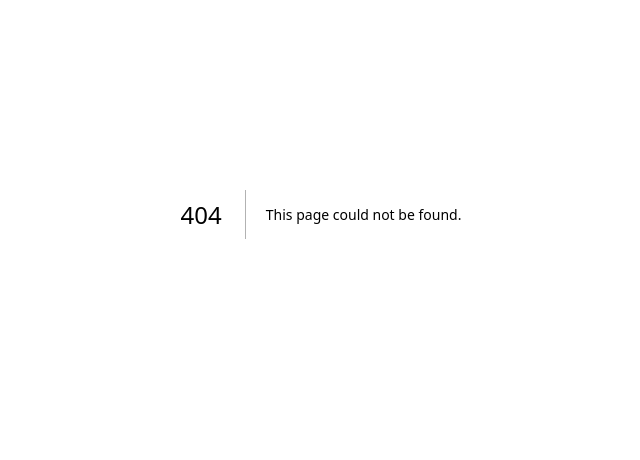
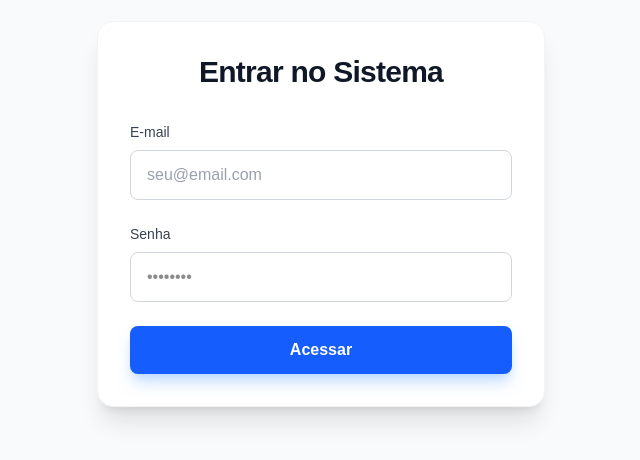
Before and after one commit to samueMatos/aula20261, a Next.js app: page /login in a window 1280 px wide. Before the commit this address had no page. Shown: the part 186-646 px from the top of the page, without its empty margins (319-959 px from the left). Built offline with nearby package versions, Linux system fonts and the light colour scheme.

Commit message:
Context aula 1

```diff
--- /dev/null
+++ b/app/context/AuthContext.tsx
@@ -0,0 +1,48 @@
+'use client'
+import { createContext, ReactNode, useContext, useState } from "react";
+
+export class Usuario{
+    constructor(
+        public codigo: number,
+        public name: string
+    ){}
+}
+
+
+interface AuthContextType{
+    usuario:Usuario | null,
+    token: string | null,
+    login:( usuario: Usuario, token: string) => void,
+    logout:() => void
+}
+
+const AuthContext = createContext<AuthContextType|undefined>(undefined);
+
+export function AuthProvider({children}: {children:ReactNode}){
+    const [usuario,setUsuario] = useState<Usuario | null>(null);
+    const [token,setToken] = useState<string | null>(null);
+
+    const login = (usuario: Usuario, token:string)=>{
+        setUsuario(usuario);
+        setToken(token);
+    }
+    const logout = ()=>{
+        setUsuario(null);
+        setToken(null);
+    }
+
+
+    return(
+        <AuthContext.Provider value={{usuario,token,login,logout}}>
+            {children}
+        </AuthContext.Provider>
+    )
+}
+
+
+export const useAuth = () =>{
+    const context = useContext(AuthContext);
+    if(!context) throw new Error('useAuth deve ser usado dentro do provider!')
+
+    return context;
+}
--- a/app/layout.tsx
+++ b/app/layout.tsx
@@ -3,6 +3,7 @@ import { Geist, Geist_Mono } from "next/font/google";
 import "./globals.css";
 import Header from "./components/Header";
 import Footer from "./components/Footer";
+import { AuthProvider } from "./context/AuthContext";
 
 const geistSans = Geist({
   variable: "--font-geist-sans",
@@ -25,12 +26,13 @@ export default function RootLayout({
   children: React.ReactNode;
 }>) {
   return (
-   <html lang="pt-BR" className="h-full">
-  <body >
+    <html lang="pt-BR" className="h-full">
+      <body >
+        <AuthProvider>
+          {children}
+        </AuthProvider>
 
-            {children}
-
-  </body>
-</html>
+      </body>
+    </html>
   );
 }
--- /dev/null
+++ b/app/login/page.tsx
@@ -0,0 +1,69 @@
+'use client'
+
+import { useRouter } from "next/navigation";
+
+export default function LoginPage() {
+    const router = useRouter();
+
+
+    const handleLogin = async ( formData : FormData) => {
+
+        const email = formData.get("email");
+        const senha = formData.get("senha");
+
+        console.log(`autenticado com email: ${email}`)
+
+        router.push("/home")
+    }
+
+
+    return (
+
+        <div className="min-h-screen flex items-center justify-center bg-gray-50 px-4">
+            <div className="w-full max-w-md bg-white rounded-2xl shadow-xl p-8 border border-gray-100">
+
+                <div className="mb-8 text-center">
+                    <h1 className="text-3xl font-bold text-gray-900 tracking-tight">
+                        Entrar no Sistema
+                    </h1>
+                </div>
+
+                <form action={handleLogin} className="space-y-6">
+
+                    <div className="space-y-2">
+                        <label className="text-sm font-medium text-gray-700 block">
+                            E-mail
+                        </label>
+                        <input
+                            name="email"
+                            type="email"
+                            placeholder="seu@email.com"
+                            className="w-full px-4 py-3 rounded-lg border border-gray-300 focus:ring-2 focus:ring-blue-500 focus:border-blue-500 outline-none transition-all placeholder:text-gray-400"
+                        />
+                    </div>
+
+                    <div className="space-y-2">
+                        <div className="flex items-center justify-between">
+                            <label className="text-sm font-medium text-gray-700 block">
+                                Senha
+                            </label>
+                        </div>
+                        <input
+                            name="senha"
+                            type="password"
+                            placeholder="••••••••"
+                            className="w-full px-4 py-3 rounded-lg border border-gray-300 focus:ring-2 focus:ring-blue-500 focus:border-blue-500 outline-none transition-all"
+                        />
+                    </div>
+
+                    <button
+                        type="submit"
+                        className="w-full bg-blue-600 hover:bg-blue-700 text-white font-semibold py-3 rounded-lg transition-colors shadow-lg shadow-blue-200 active:scale-[0.98]"
+                    >
+                        Acessar
+                    </button>
+                </form>
+            </div>
+        </div>
+    );
+}
```
